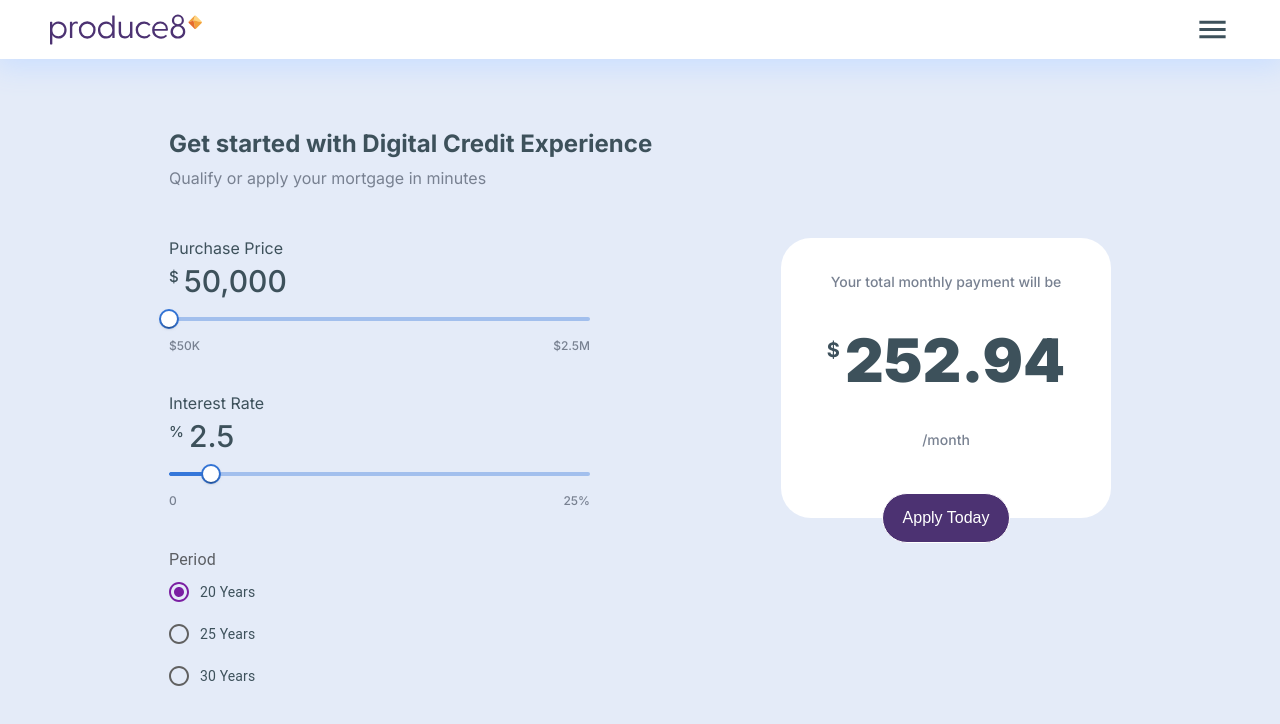
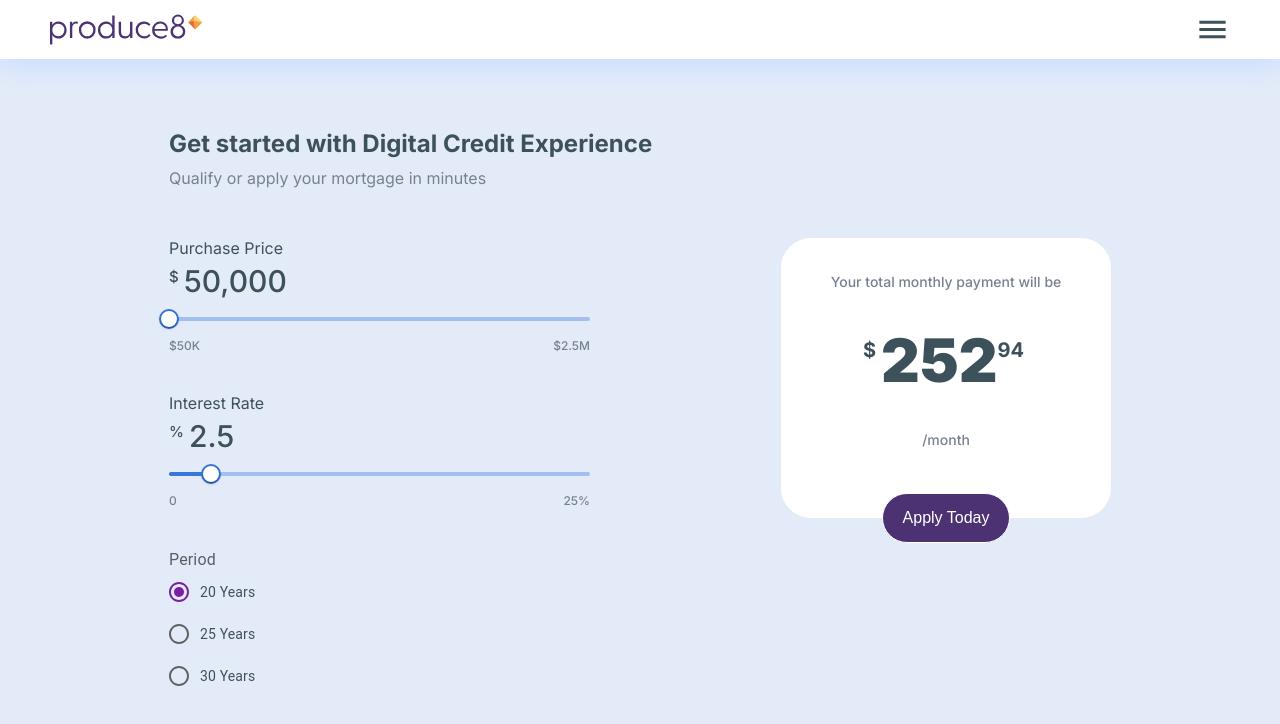
Before and after one commit to andritanuarto/produce8-assignment, a Next.js app: page / in a window 1280 px wide. Shown: the top 724 px of the page. Built offline with nearby package versions, Linux system fonts and the light colour scheme.

Commit message:
Modify payment label

```diff
--- /dev/null
+++ b/components/monthly-payment/month-payment-label.tsx
@@ -0,0 +1,37 @@
+import { memo } from 'react';
+import Box from '@mui/material/Box';
+import CircularProgress from '@mui/material/CircularProgress';
+import { useAppSelector } from '../../redux/hooks';
+import { convertIntWithCommas } from '../../util';
+
+const MonthyPaymentLabel = () => {
+  const calculatorStates = useAppSelector((state) => state.calculator);
+  const { monthlyPayment, error, loading } = calculatorStates;
+  const splitNumberForMonthlyPayment = monthlyPayment.toString().split(".");
+
+  return (
+    <>
+      {
+        error ? (<span>Sorry can't calculate the mortgae, please try again</span>) : (
+          <>
+            {loading === 'pending' ? (
+              <Box sx={{ display: 'flex', flexGrow: 1, alignItems: 'center', justifyContent: 'center' }}>
+                <CircularProgress />
+              </Box>
+            ) : (
+              <>
+                <strong>
+                  <span>$</span>
+                  {convertIntWithCommas(splitNumberForMonthlyPayment[0])}
+                  <span>{splitNumberForMonthlyPayment[1]}</span>
+                </strong>
+              </>
+            )}
+          </>
+        )
+      }
+    </>
+  )
+}
+
+export default memo(MonthyPaymentLabel);
--- a/components/monthly-payment/monthly-payment.tsx
+++ b/components/monthly-payment/monthly-payment.tsx
@@ -1,3 +1,4 @@
+import MonthyPaymentLabel from './month-payment-label';
 import { useAppSelector } from '../../redux/hooks';
 import styles from './MonthlyPayment.module.scss';
 
@@ -5,23 +6,15 @@ const MonthyPayment = () => {
   const calculatorStates = useAppSelector((state) => state.calculator);
   const { monthlyPayment, loading, error } = calculatorStates;
 
-
-
   return (
     <div className={styles["container"]}>
       {
         error ? (<span>Sorry can't calculate the mortgae, please try again</span>) : (
           <>
-            {loading === "pending" ? (
-              <span>Loading...</span>
-            ) : (
-              <>
-                <span>Your total monthly payment will be</span>
-                <strong><span>$</span>{monthlyPayment}</strong>
-                <span>/month</span>
-                <button>Apply Today</button>
-              </>
-            )}
+            <span>Your total monthly payment will be</span>
+            <MonthyPaymentLabel />
+            <span>/month</span>
+            <button>Apply Today</button>
           </>
         )
       }
```
